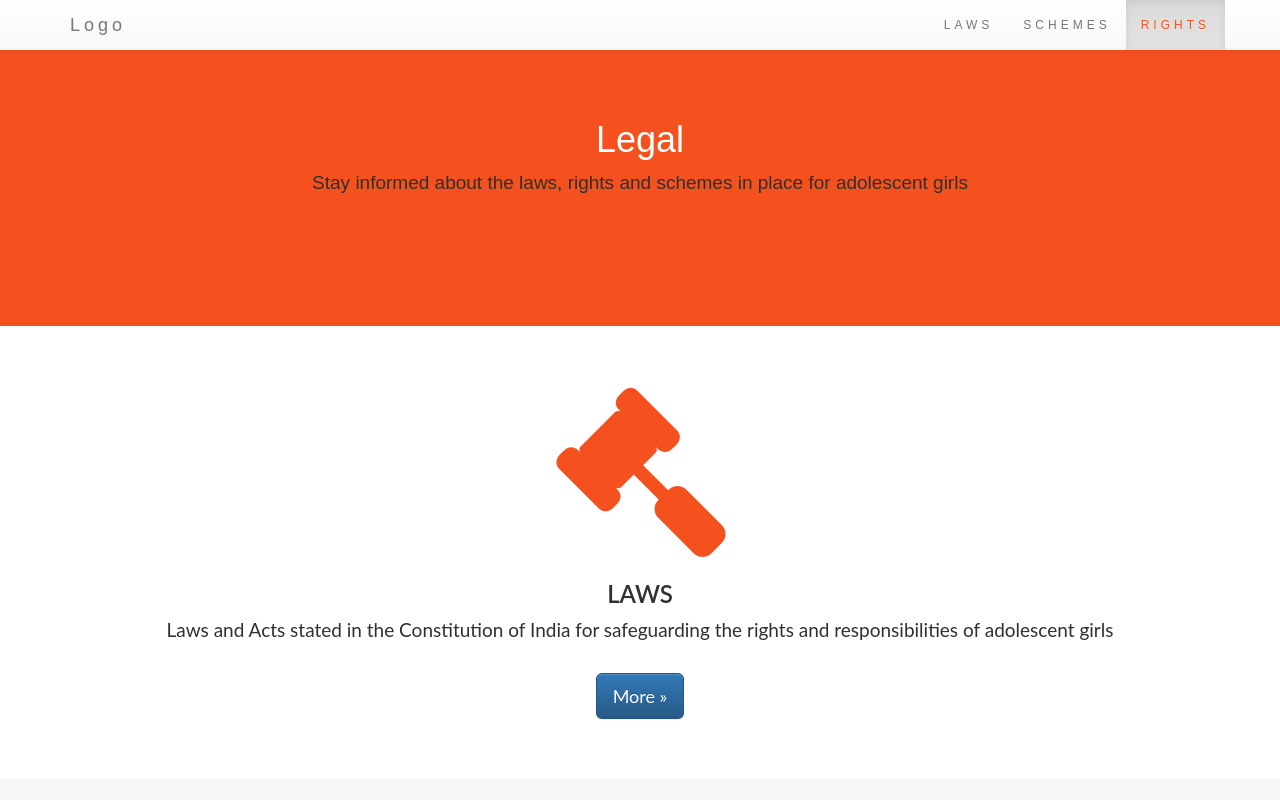
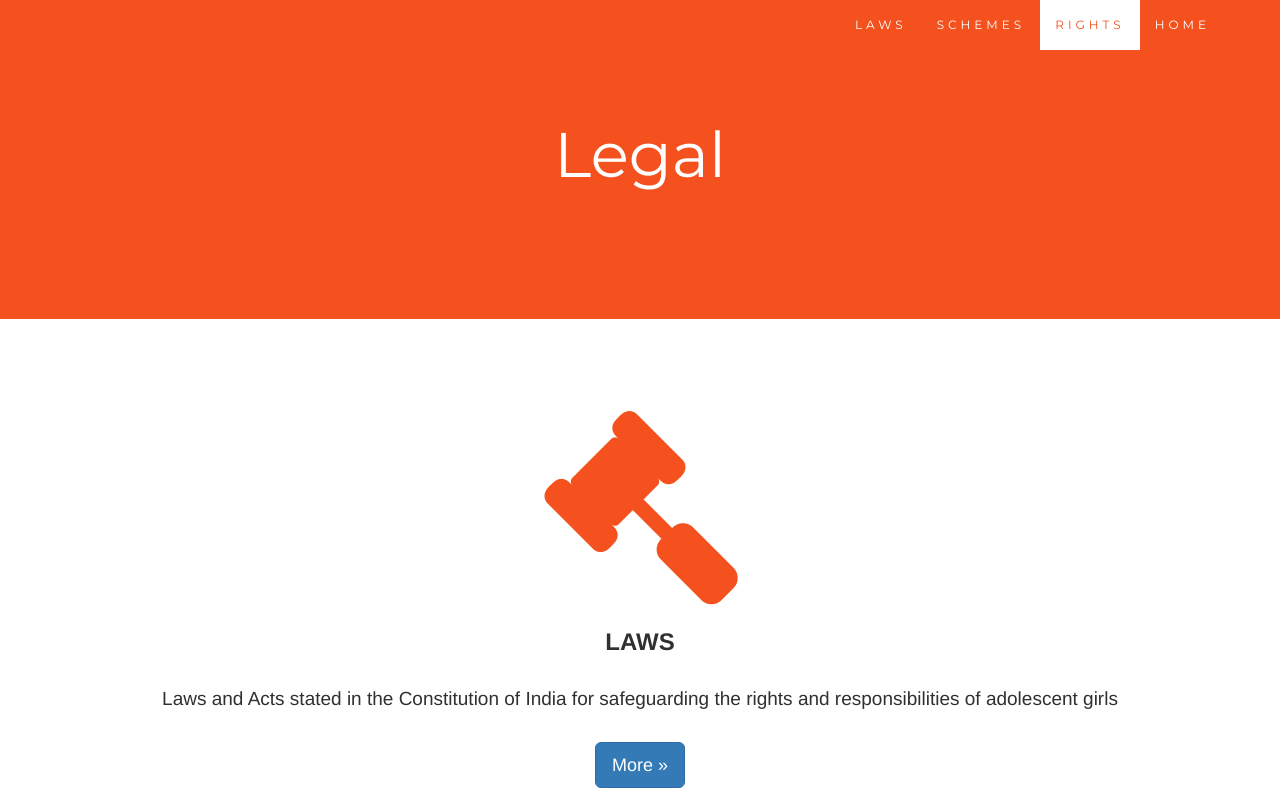
Before and after one commit to ChaitanyaKr/Suljhan, a plain HTML site: page legal.html in a window 1280 px wide. Shown: the top 800 px of the page. Drawn offline with nearby package versions, Linux system fonts and the light colour scheme.

Commit message:
fixed navbar

```diff
--- a/legal.html
+++ b/legal.html
@@ -1,68 +1,57 @@
 <!DOCTYPE html>
 <html lang="en">
-
 <head>
+  <!-- Theme Made By www.w3schools.com - No Copyright -->
+  <title>Suljhan</title>
   <meta charset="utf-8">
-    <meta http-equiv="X-UA-Compatible" content="IE=edge">
   <meta name="viewport" content="width=device-width, initial-scale=1">
-    <!-- The above 3 meta tags *must* come first in the head; any other head
-         content must come *after* these tags -->
-
-    <title>Suljhan</title>
-
   <!-- Bootstrap -->
-    <link href="bower_components/bootstrap/dist/css/bootstrap.min.css" rel="stylesheet">
-    <link href="bower_components/bootstrap/dist/css/bootstrap-theme.min.css" rel="stylesheet">
+  <!-- <link href="bower_components/bootstrap/dist/css/bootstrap.min.css" rel="stylesheet"> -->
+  <!-- <link href="bower_components/bootstrap/dist/css/bootstrap-theme.min.css" rel="stylesheet"> -->
   <link href="bower_components/font-awesome/css/font-awesome.min.css" rel="stylesheet">
   <link href="css/bootstrap-social.css" rel="stylesheet">
   <link href="css/mystyles.css" rel="stylesheet">
 
-    <!-- HTML5 shim and Respond.js for IE8 support of HTML5 elements and media queries -->
-    <!-- WARNING: Respond.js doesn't work if you view the page via file:// -->
-    <!--[if lt IE 9]>
-      <script src="https://oss.maxcdn.com/html5shiv/3.7.2/html5shiv.min.js"></script>
-      <script src="https://oss.maxcdn.com/respond/1.4.2/respond.min.js"></script>
-    <![endif]-->
+  <link rel="stylesheet" href="http://maxcdn.bootstrapcdn.com/bootstrap/3.3.7/css/bootstrap.min.css">
+  <link href="http://fonts.googleapis.com/css?family=Montserrat" rel="stylesheet" type="text/css">
+  <link href="http://fonts.googleapis.com/css?family=Lato" rel="stylesheet" type="text/css">
+  <script src="https://ajax.googleapis.com/ajax/libs/jquery/1.12.4/jquery.min.js"></script>
+  <script src="http://maxcdn.bootstrapcdn.com/bootstrap/3.3.7/js/bootstrap.min.js"></script>
+
+  <link rel="stylesheet" href="css/style_index.css">
+  <script type="text/javascript" src="js/smoothscroll_index.js"></script>
 </head>
 
 <body id="myPage" data-spy="scroll" data-target=".navbar" data-offset="60">
 
-<nav class="navbar navbar-default navbar-fixed-top" >
+<nav class="navbar navbar-default navbar-fixed-top">
   <div class="container">
     <div class="navbar-header">
-      <button type="button" class="navbar-toggle collapsed" data-toggle="collapse" data-target="#myNavbar" aria-expanded="false" aria-controls="container">
-        <span class="sr-only">Toggle Navigation</span>
+      <button type="button" class="navbar-toggle" data-toggle="collapse" data-target="#myNavbar">
         <span class="icon-bar"></span>
         <span class="icon-bar"></span>
         <span class="icon-bar"></span>
       </button>
-      <a class="navbar-brand" href="#myPage">Logo</a>
+
     </div>
-    <div class="navbar-collapse collapse" id="myNavbar">
+    <div class="collapse navbar-collapse" id="myNavbar">
       <ul class="nav navbar-nav navbar-right">
         <li><a href="#laws">LAWS</a></li>
         <li><a href="#schemes">SCHEMES</a></li>
         <li><a href="#rights">RIGHTS</a></li>
+        <li><a href="index.html">HOME</a></li>
       </ul>
     </div>
   </div>
 </nav>
 
-
-
-
-<div class="jumbotronLegal text-center">
+<div class="jumbotron text-center">
   <div class="row">
-            <h1>
-                Legal
-            </h1>
-            <h4>
-                Stay informed about the laws, rights and schemes in place for adolescent girls
-            </h4>
-    </div>
+    <h1>Legal</h1>
+    <h4></h4>
   </div>
 
-
+</div>
 
 <div id="laws" class="container-fluid">
     <div class="row">
@@ -227,7 +216,6 @@
     </div>
 </div>
 
-
     <footer>
 
     </footer>
@@ -264,6 +252,7 @@
     <!-- Include all compiled plugins (below), or include individual files as needed -->
     <script src="js/bootstrap.min.js"></script>
 
+
+
 </body>
-
 </html>
```
Also changed, not shown: hygiene.html (+15 -16 lines), lectureIT.html (+1 -1 lines), legalCatalog.html (+17 -24 lines). Lines whose indentation alone changed are shown as unchanged.
